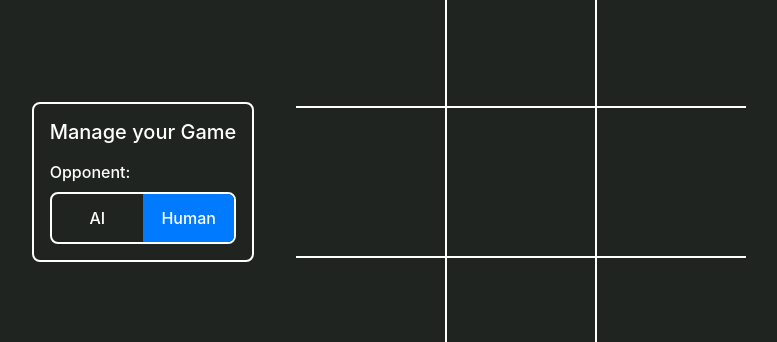
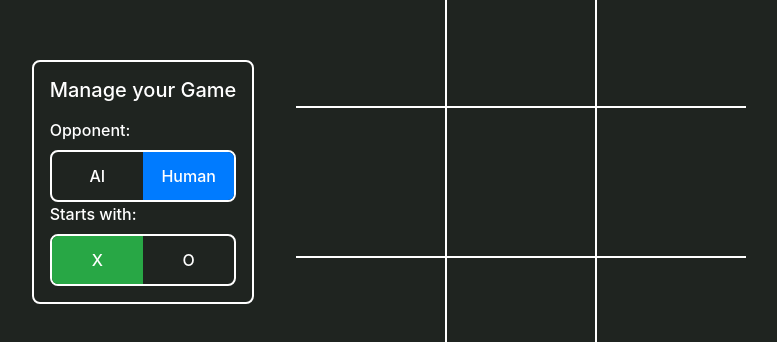
Before and after one commit to igormcsouza/smart-tic-tac-toe, a Next.js app: page / in a window 1280 px wide. Shown: the part 218-560 px from the top of the page, without its empty margins (246-1023 px from the left). Built offline with nearby package versions, Linux system fonts and the light colour scheme.

Commit message:
Add "Starts with" control to select starting player (X or O)
Co-authored-by: igormcsouza <38996012+igormcsouza@users.noreply.github.com>

```diff
--- a/components/board.tsx
+++ b/components/board.tsx
@@ -32,11 +32,12 @@ function getRandomMove(squares: string[]): number {
 interface BoardProps {
   opponentType: 'human' | 'ai';
   setGameState: (state: 'idle' | 'playing' | 'ended') => void;
+  startingPlayer: 'X' | 'O';
 }
 
-export default function Board ({ opponentType, setGameState }: BoardProps) {
+export default function Board ({ opponentType, setGameState, startingPlayer }: BoardProps) {
   const [squares, setSquares] = useState<string[]>(Array(9).fill(""));
-  const [turnPlayer, setTurnPlayer] = useState("X");
+  const [turnPlayer, setTurnPlayer] = useState(startingPlayer);
 
   const winner = calculateWinner(squares);
   const isDraw = !winner && squares.every(square => square !== "");
@@ -69,6 +70,12 @@ export default function Board ({ opponentType, setGameState }: BoardProps) {
     }
   }, [opponentType, turnPlayer, squares, gameOver]);
 
+  // Reset game when starting player changes
+  useEffect(() => {
+    setSquares(Array(9).fill(""));
+    setTurnPlayer(startingPlayer);
+  }, [startingPlayer]);
+
   const handleClick = (index: number) => {
     if (squares[index] || gameOver) return;
 
@@ -84,7 +91,7 @@ export default function Board ({ opponentType, setGameState }: BoardProps) {
   const handleReset = () => {
     if (gameOver) {
       setSquares(Array(9).fill(""));
-      setTurnPlayer("X");
+      setTurnPlayer(startingPlayer);
     }
   };
 
--- a/components/controlarea.tsx
+++ b/components/controlarea.tsx
@@ -2,9 +2,11 @@ interface ControlAreaProps {
   opponentType: 'human' | 'ai';
   setOpponentType: (type: 'human' | 'ai') => void;
   gameState: 'idle' | 'playing' | 'ended';
+  startingPlayer: 'X' | 'O';
+  setStartingPlayer: (player: 'X' | 'O') => void;
 }
 
-export default function ControlArea({ opponentType, setOpponentType, gameState }: ControlAreaProps) {
+export default function ControlArea({ opponentType, setOpponentType, gameState, startingPlayer, setStartingPlayer }: ControlAreaProps) {
   const isToggleEnabled = gameState === 'idle' || gameState === 'ended';
 
   return (
@@ -29,6 +31,25 @@ export default function ControlArea({ opponentType, setOpponentType, gameState }
           </button>
         </div>
       </div>
+      <div className="toggle-container">
+        <label className="toggle-label">Starts with:</label>
+        <div className={`toggle-switch ${!isToggleEnabled ? 'disabled' : ''}`}>
+          <button
+            className={`toggle-option ${startingPlayer === 'X' ? 'active player-x' : ''}`}
+            onClick={() => isToggleEnabled && setStartingPlayer('X')}
+            disabled={!isToggleEnabled}
+          >
+            X
+          </button>
+          <button
+            className={`toggle-option ${startingPlayer === 'O' ? 'active player-o' : ''}`}
+            onClick={() => isToggleEnabled && setStartingPlayer('O')}
+            disabled={!isToggleEnabled}
+          >
+            O
+          </button>
+        </div>
+      </div>
     </div>
   )
 }
--- a/pages/index.tsx
+++ b/pages/index.tsx
@@ -7,6 +7,7 @@ import styles from '../styles/Home.module.css'
 const Home: NextPage = () => {
   const [opponentType, setOpponentType] = useState<'human' | 'ai'>('human')
   const [gameState, setGameState] = useState<'idle' | 'playing' | 'ended'>('idle')
+  const [startingPlayer, setStartingPlayer] = useState<'X' | 'O'>('X')
 
   return (
     <div className={styles.container}>
@@ -15,10 +16,13 @@ const Home: NextPage = () => {
           opponentType={opponentType}
           setOpponentType={setOpponentType}
           gameState={gameState}
+          startingPlayer={startingPlayer}
+          setStartingPlayer={setStartingPlayer}
         />
         <Board
           opponentType={opponentType}
           setGameState={setGameState}
+          startingPlayer={startingPlayer}
         />
       </div>
     </div>
--- a/styles/globals.css
+++ b/styles/globals.css
@@ -105,6 +105,16 @@ table {
   color: white;
 }
 
+.toggle-option.active.player-x {
+  background-color: #28a745;
+  color: white;
+}
+
+.toggle-option.active.player-o {
+  background-color: #ffc107;
+  color: white;
+}
+
 .toggle-option:not(.active):hover:not(:disabled) {
   background-color: rgba(255, 255, 255, 0.1);
 }
```
